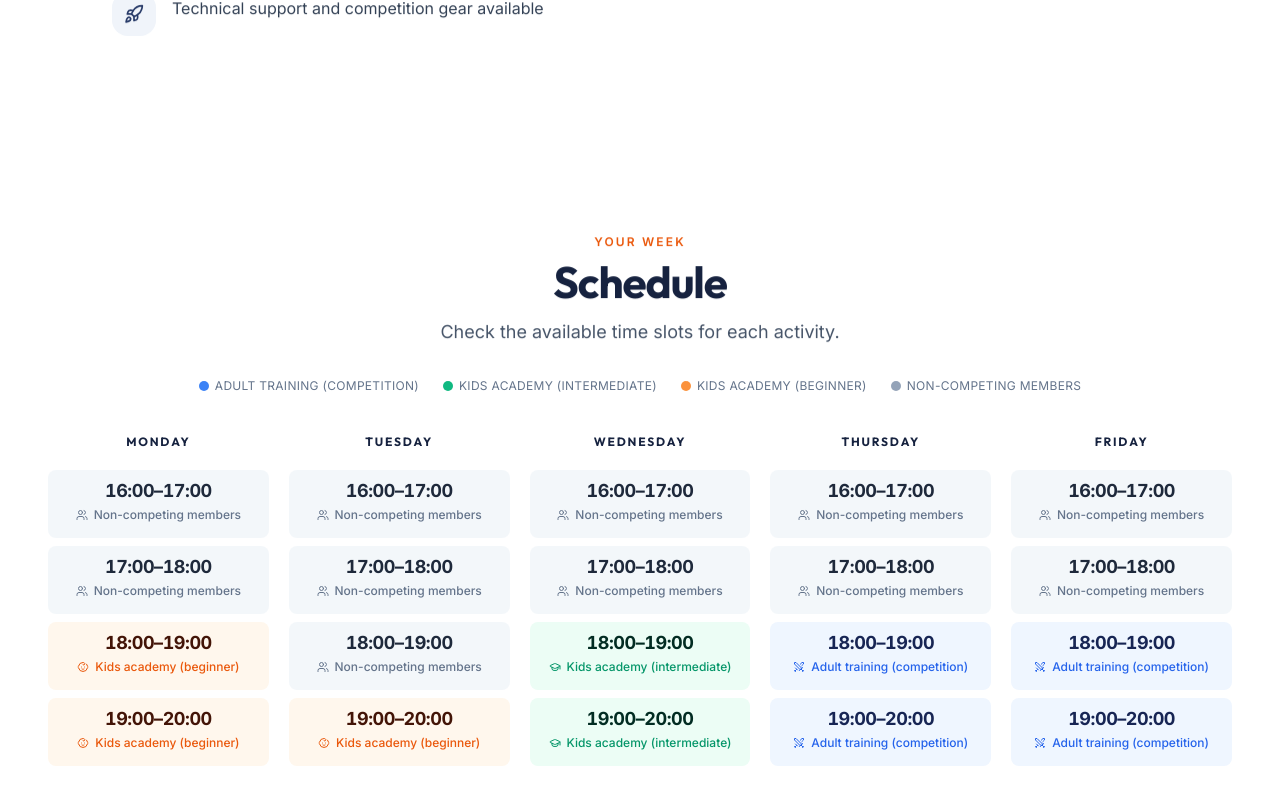
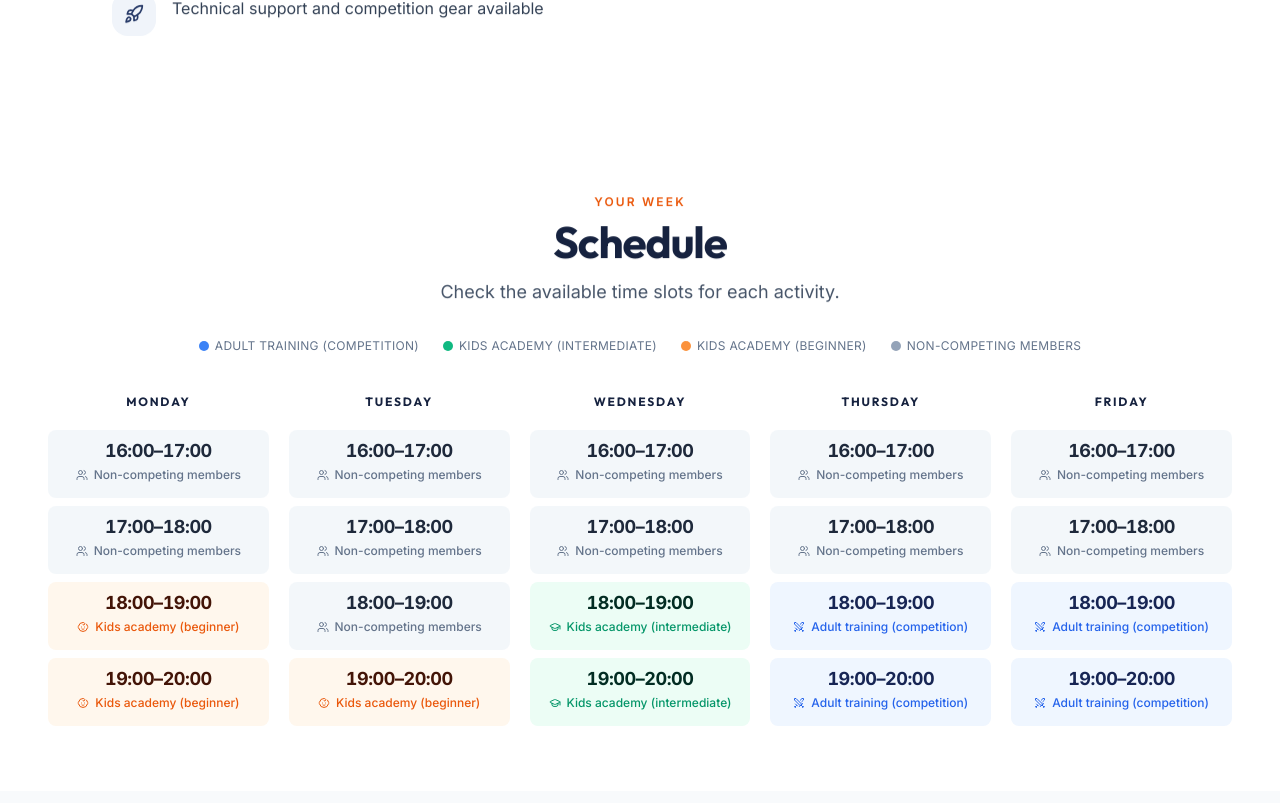
Before and after one commit to RafaelGomez1/tt-sant-andreu-landing-page, a React (Vite) app: page / in a window 1280 px wide. Shown: the part 2577-3380 px from the top of the page. Built offline with nearby package versions, Linux system fonts and the light colour scheme.

Commit message:
Reduccion de tamaño entre secciones

```diff
--- a/src/components/Schedule.tsx
+++ b/src/components/Schedule.tsx
@@ -55,7 +55,7 @@ export function Schedule() {
 
   return (
     <section id="schedule" className="bg-white">
-      <div className="mx-auto max-w-7xl px-5 py-16 sm:px-8 sm:py-20 lg:px-12 lg:pt-24 lg:pb-16">
+      <div className="mx-auto max-w-7xl px-5 py-16 sm:px-8 sm:py-20 lg:px-12 lg:pt-14 lg:pb-16">
         <SectionHeading eyebrow={s.eyebrow} title={s.title} subtitle={s.subtitle} />
 
         {/* Legend */}
```
